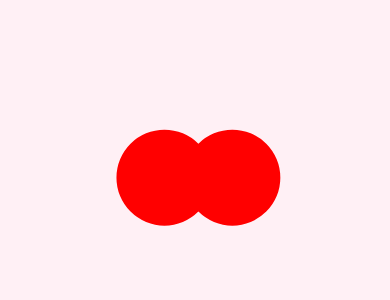
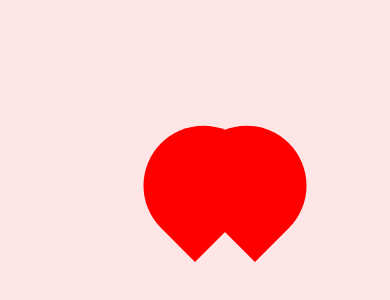
Before and after one commit to Toonzzx/Toonzzx.github.io, a plain HTML site: page index.html in a window 390 px wide. Shown: the part 214-514 px from the top of the page. Drawn offline with Linux system fonts and the light colour scheme.

Commit message:
Update index.html

```diff
--- a/index.html
+++ b/index.html
@@ -1,59 +1,53 @@
-<!DOCTYPE html>
-<html lang="en">
+<!DOCTYPE html><html lang="en">
 <head>
   <meta charset="UTF-8" />
-  <meta name="viewport" content="width=device-width, initial-scale=1.0"/>
+  <meta name="viewport" content="width=device-width, initial-scale=1.0" />
   <title>Document</title>
   <style>
     body {
       margin: 0;
-      background-color: #fff0f5;
+      padding: 0;
       display: flex;
       justify-content: center;
       align-items: center;
       height: 100vh;
+      background-color: #ffe6e6;
+    }.heart {
+  width: 100px;
+  height: 90px;
+  position: relative;
+  transform: scale(2);
 }
-    .heart {
-      position: relative;
-      width: 10em;
-      height: 9em;
-      transform: rotate(-45deg);
-    }
+
 .heart::before,
 .heart::after {
   content: "";
   position: absolute;
-      width: 10em;
-      height: 10em;
+  width: 100px;
+  height: 90px;
   background: red;
-      border-radius: 50%;
+  border-radius: 50px 50px 0 0;
+  top: 0;
 }
+
 .heart::before {
-      top: -5em;
+  left: 50px;
+  transform: rotate(-45deg);
+  transform-origin: 0 100%;
+}
+
+.heart::after {
   left: 0;
-    }
-    .heart::after {
-      left: 5em;
-      top: 0;
+  transform: rotate(45deg);
+  transform-origin: 100% 100%;
 }
 
 @media (max-width: 600px) {
   .heart {
-        width: 6em;
-        height: 5.4em;
-      }
-      .heart::before,
-      .heart::after {
-        width: 6em;
-        height: 6em;
-      }
-      .heart::before {
-        top: -3em;
-      }
-      .heart::after {
-        left: 3em;
+    transform: scale(1.2);
   }
 }
+
   </style>
 </head>
 <body>
```
Lines whose indentation alone changed are shown as unchanged.
